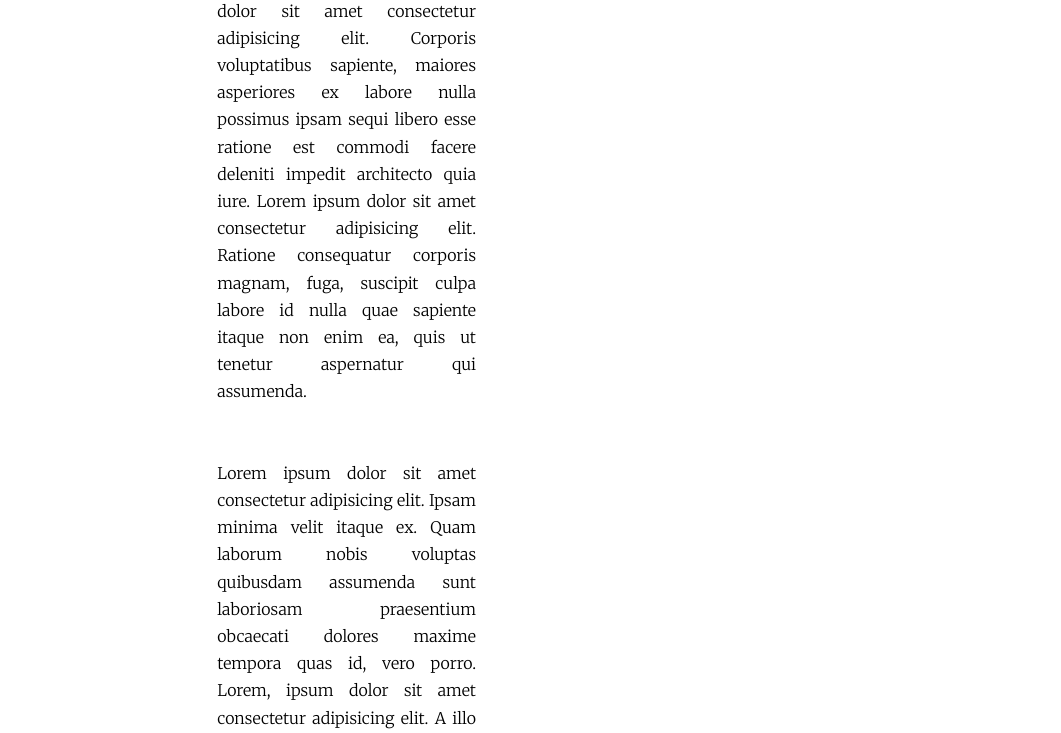
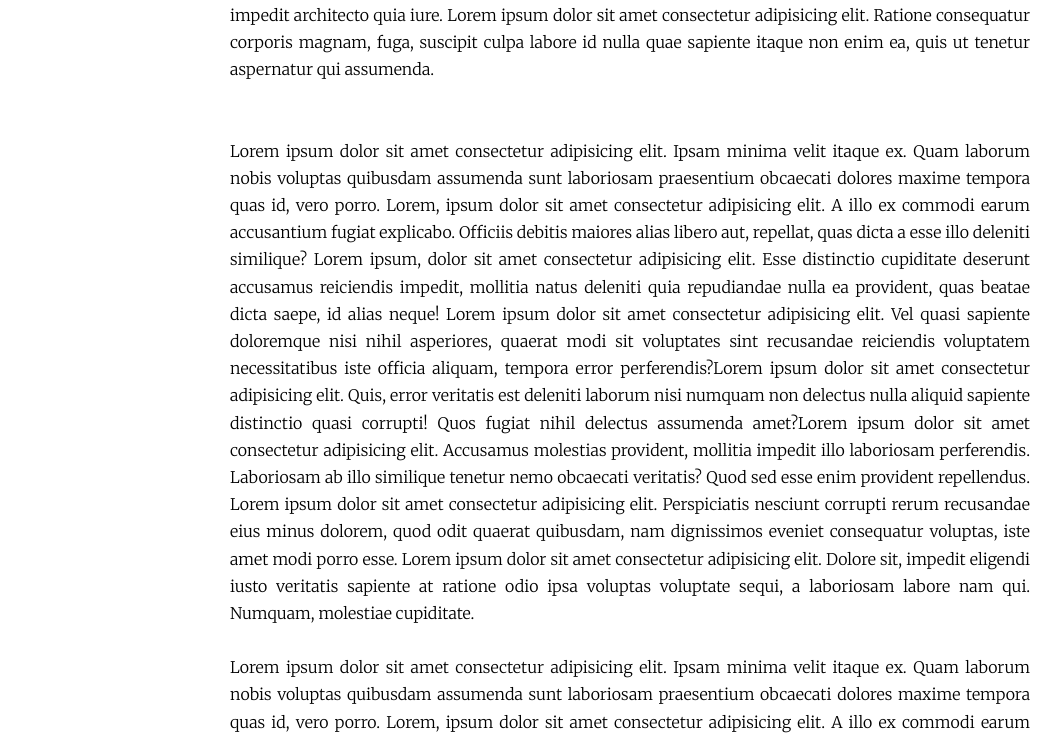
Before and after one commit to phscloq/smind, a plain HTML site: page essay.html in a window 1280 px wide. Shown: the part 367-1100 px from the top of the page, without its empty margins (10-1071 px from the left). Drawn offline with Linux system fonts and the light colour scheme; a script that the page names is missing.

Commit message:
Update style.css

```diff
--- a/style.css
+++ b/style.css
@@ -157,16 +157,8 @@ text-decoration: underline;
 .socials a:hover{
     color: rgb(29,161,242);
 }
-@media (min-width: 576px) {
-body{
-    max-width: 540px;
+@media (max-width: 600px){
+    .story-center{
+    width: 100%;
     }
-.story {
- width: 80%;
- height: 100%;
- padding: 1.7rem;
-display:flex;
-
- line-height: 1.9;
 }
-}
```
